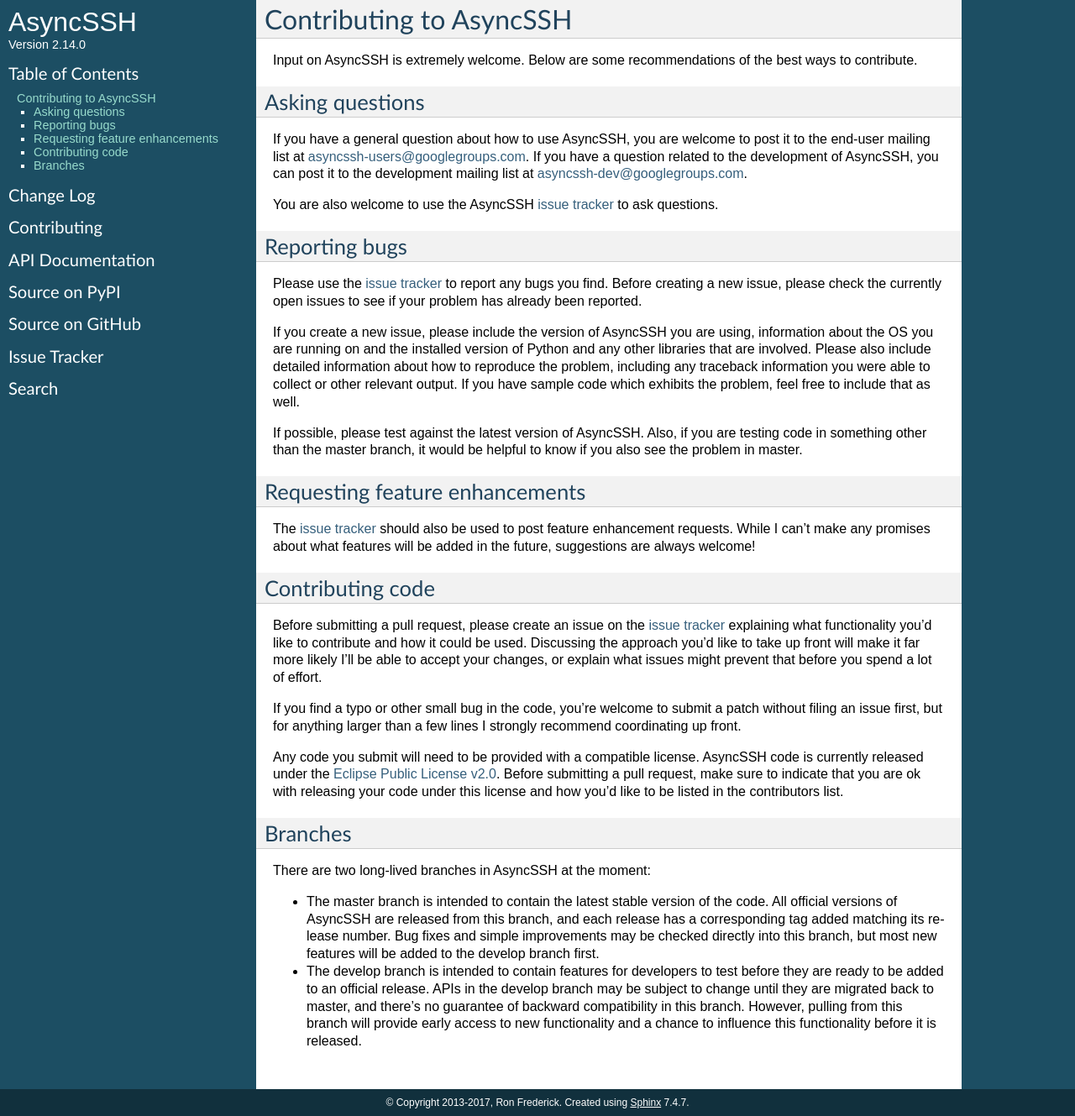
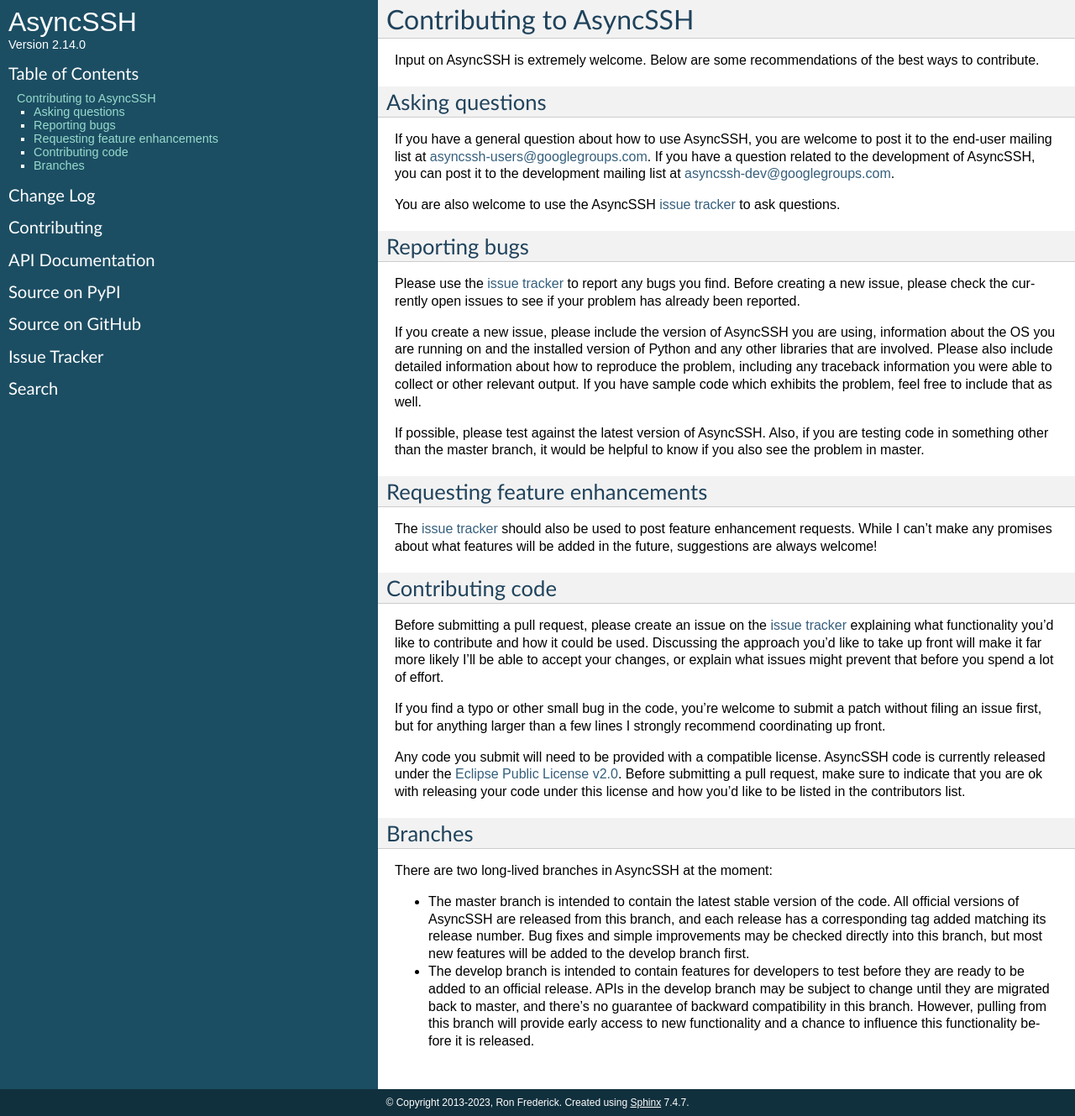
Before and after one commit to ronf/asyncssh, a Sphinx documentation site: the page built from docs/contributing.rst, in a window 1280 px wide and 1329 px high. Shown: the whole window at 84% size. Built offline with Sphinx 7.4.7, drawn with Linux system fonts in a browser that asks for light colours.

Commit message:
Make left sidebar a bit wider on AsyncSSH documentation

```diff
--- a/docs/conf.py
+++ b/docs/conf.py
@@ -44,7 +44,7 @@ master_doc = 'index'
 
 # General information about the project.
 project = 'AsyncSSH'
-copyright = '2013-2017, ' + __author__
+copyright = '2013-2023, ' + __author__
 
 # The version info for the project you're documenting, acts as replacement for
 # |version| and |release|, also used in various other places throughout the
@@ -103,7 +103,7 @@ html_theme = 'rftheme'
 # further.  For a list of options available for each theme, see the
 # documentation.
 html_theme_options = {
-    "sidebarwidth": 305,
+    "sidebarwidth": 450,
     "stickysidebar": "true"
 }
 
@@ -129,7 +129,7 @@ html_theme_path = ['.']
 # Add any paths that contain custom static files (such as style sheets) here,
 # relative to this directory. They are copied after the builtin static files,
 # so a file named "default.css" will overwrite the builtin "default.css".
-html_static_path = ['_static']
+#html_static_path = ['_static']
 
 # If not '', a 'Last updated on:' timestamp is inserted at every page bottom,
 # using the given strftime format.
```
